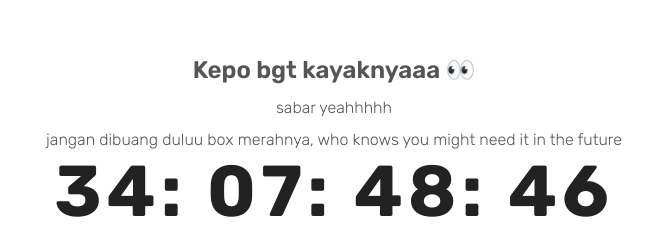
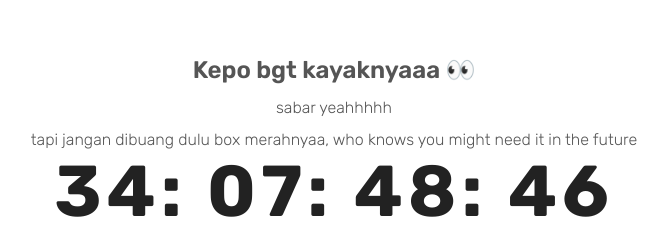
Before and after one commit to lutfh/lutfh.github.io, a plain HTML site: page index.html in a window 1280 px wide. Shown: the part 219-459 px from the top of the page, 306-973 px from the left. Drawn offline with Linux system fonts and the light colour scheme.

Commit message:
Update index.html

```diff
--- a/index.html
+++ b/index.html
@@ -12,7 +12,7 @@
 
         <h1 class="title">Kepo bgt kayaknyaaa 👀</h1>
         <h2 class="below_title">sabar yeahhhhh</h2>
-        <h2 class="below_title">jangan dibuang duluu box merahnya, who knows you might need it in the future</h2>
+        <h2 class="below_title">tapi jangan dibuang dulu box merahnyaa, who knows you might need it in the future</h2>
 
         <div id="countdown-timer">
             <span id="days">00</span>:
```
